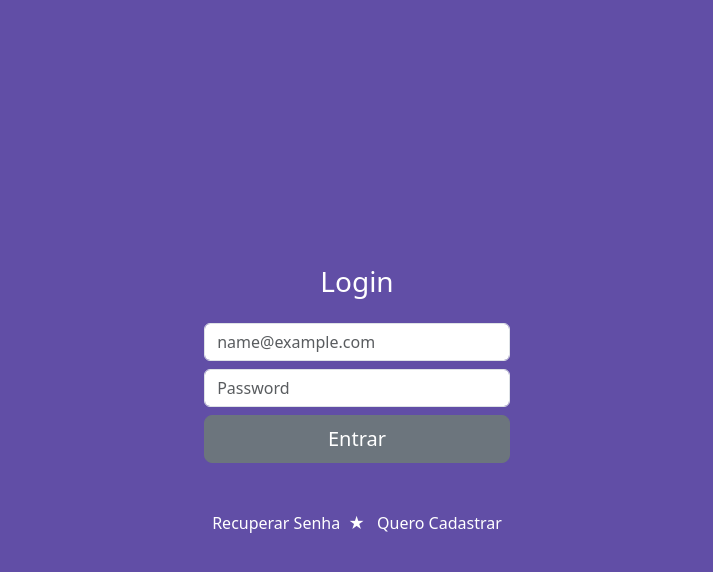
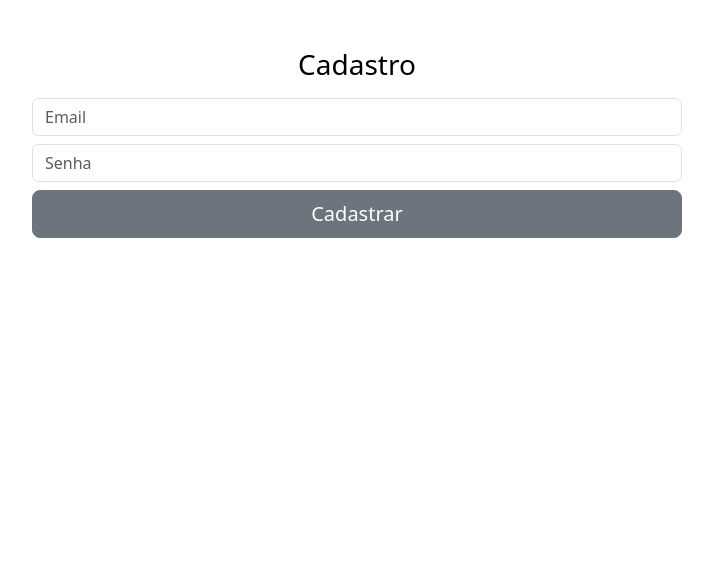
Before and after one commit to DebsLorena/events, a React (Vite) app: page / in a window 1280 px wide. Shown: the top 572 px of the page, without its empty margins (283-996 px from the left). Built offline with nearby package versions, Linux system fonts and the light colour scheme.

Commit message:
feat: create user

```diff
--- a/src/App.tsx
+++ b/src/App.tsx
@@ -1,12 +1,14 @@
 import React from 'react'
 import { Login } from './view/login'
+import { NewUser } from './view/newUser'
 
 
 function App() {
 
 
   return (
-    <Login />
+    // <Login />
+    <NewUser />
   )
 }
 
--- /dev/null
+++ b/src/view/newUser/index.tsx
@@ -0,0 +1,76 @@
+import React, { useState } from "react"
+import './styles.css'
+import { createUserWithEmailAndPassword, getAuth } from "firebase/auth"
+import { app } from "../../config/firebase"
+
+export function NewUser() {
+
+    const [email, setEmail] = useState('')
+    const [senha, setSenha] = useState('')
+    const [msgType, setMsgType] = useState('')
+    const [msg, setMsg] = useState('')
+    const [loading, setLoading] = useState(false)
+
+    const auth = getAuth(app);
+
+
+    function cadastrar() {
+        setLoading(true)
+
+        if (!email || !senha) {
+            setMsgType('erro')
+            setMsg("Você precisa informar o email e senha para finalizar o cadastro!")
+        }
+
+        createUserWithEmailAndPassword(auth, email, senha)
+            .then((userCreate) => {
+                setLoading(false)
+                console.log("Cadastro efetuado:", userCreate.user);
+                setMsgType('sucesso')
+            })
+            .catch((error) => {
+                console.log("Erro ao cadastrar:", error);
+                setMsgType('erro')
+                // as msg recebidas não são estas switch não está funcionando
+                switch (error) {
+                    case 'Password should be at least 6 characters':
+                        setMsg('A senha deve ter pelo menos 6 caracteres.')
+                        break;
+                    case 'The email address is already in use by another account.':
+                        setMsg('Este email já está cadastrado.')
+                        break;
+                    case 'The email addres is badly formatted':
+                        setMsg('O formato do seu email é inválido')
+                        break;
+                    default:
+                        setMsg('Não foi possível cadastrar. Tente novamente mais tarde!')
+                        break
+                }
+                setLoading(false)
+            });
+
+    }
+
+
+    return (
+        <div className="form-cadastro">
+            <form className="text-center form-login mx-auto mt-5">
+                <h1 className="h3 mb-3 text-black font-weigth-bold">Cadastro</h1>
+                <input onChange={(e) => setEmail(e.target.value)} type="email" className="form-control my-2" placeholder="Email" ></input>
+                <input onChange={(e) => setSenha(e.target.value)} type="password" className="form-control my-2" placeholder="Senha" ></input>
+
+                {loading ? <div className="spinner-border text-secondary" role="status"><span className="sr-only"></span></div>
+                    : <button onClick={cadastrar} className="w-100 btn btn-lg btn-secondary" type="button">Cadastrar</button>
+                }
+
+                <div className="msg-login text-gray text-center my-5">
+                    {msgType === 'sucesso' && <span><strong>WoW! </strong> Usuário cadastrado com sucesso! &#128526;</span>}
+                    {msgType === 'erro' && <span><strong>Ops! </strong> {msg} &#128546;</span>}
+                </div>
+
+
+            </form>
+
+        </div>
+    )
+}
--- /dev/null
+++ b/src/view/newUser/styles.css
@@ -0,0 +1,16 @@
+.form-login {
+    max-width: 650px;
+}
+
+.btn-cadastro {
+    background-color: #614ea6;
+    color: #fff
+}
+
+.btn-cadastro:hover {
+    background-color: gray;
+    color: #fff
+}
+
+
+.form-cadastro {}
```
